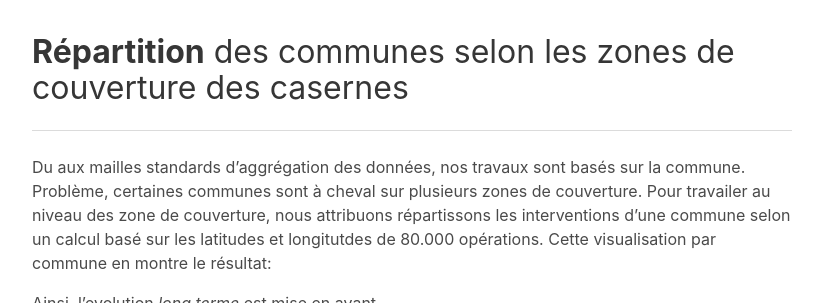
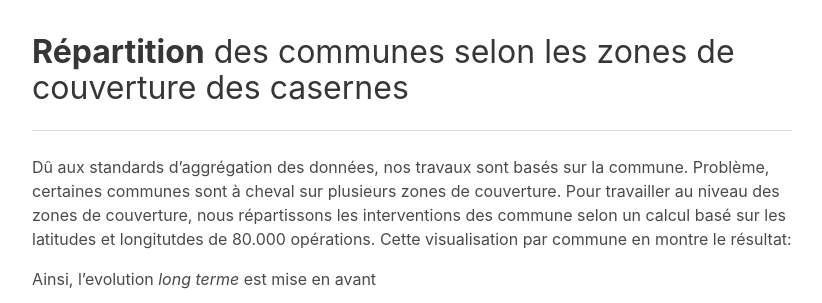
Before and after one commit to previsecours/portail, a Jekyll site: the page built from viz.md, in a window 1280 px wide and 900 px high, scrolled down 2637 px, cut to the strip 103-406 px from the top of the window. Shown: the whole strip, without its empty margins (228-1050 px from the left). Built offline with Jekyll 4.4.1, drawn with Linux system fonts in a browser that asks for light colours.

Commit message:
orthographe

```diff
--- a/viz.md
+++ b/viz.md
@@ -32,7 +32,7 @@ Ainsi, l'evolution _long terme_ est mise en avant
 
 # **Répartition** des communes selon les zones de couverture des casernes
 ----
-Du aux mailles standards d'aggrégation des données, nos travaux sont basés sur la commune. Problème, certaines communes sont à cheval sur plusieurs zones de couverture. Pour travailer au niveau des zone de couverture, nous attribuons répartissons les interventions d'une commune selon un calcul basé sur les latitudes et longitutdes de 80.000 opérations. Cette visualisation par commune en montre le résultat:
+Dû aux standards d'aggrégation des données, nos travaux sont basés sur la commune. Problème, certaines communes sont à cheval sur plusieurs zones de couverture. Pour travailler au niveau des zones de couverture, nous répartissons les interventions des commune selon un calcul basé sur les latitudes et longitutdes de 80.000 opérations. Cette visualisation par commune en montre le résultat:
 
 Ainsi, l'evolution _long terme_ est mise en avant
 <iframe id="freshwidget-frame" src="https://algo.previsecours.fr/dip/api/webapps/view?projectKey=PRVISECOURSVISUALISATIONDFINITIF&webAppId=DBoeDrZ&apiKey=lDiPUif4AaNr9CkQOCT3kNcxQxk43kqE" scrolling="auto" allowtransparency="true" style="height: 500px; width: 100%;" frameborder="0"> </div></iframe>
```
